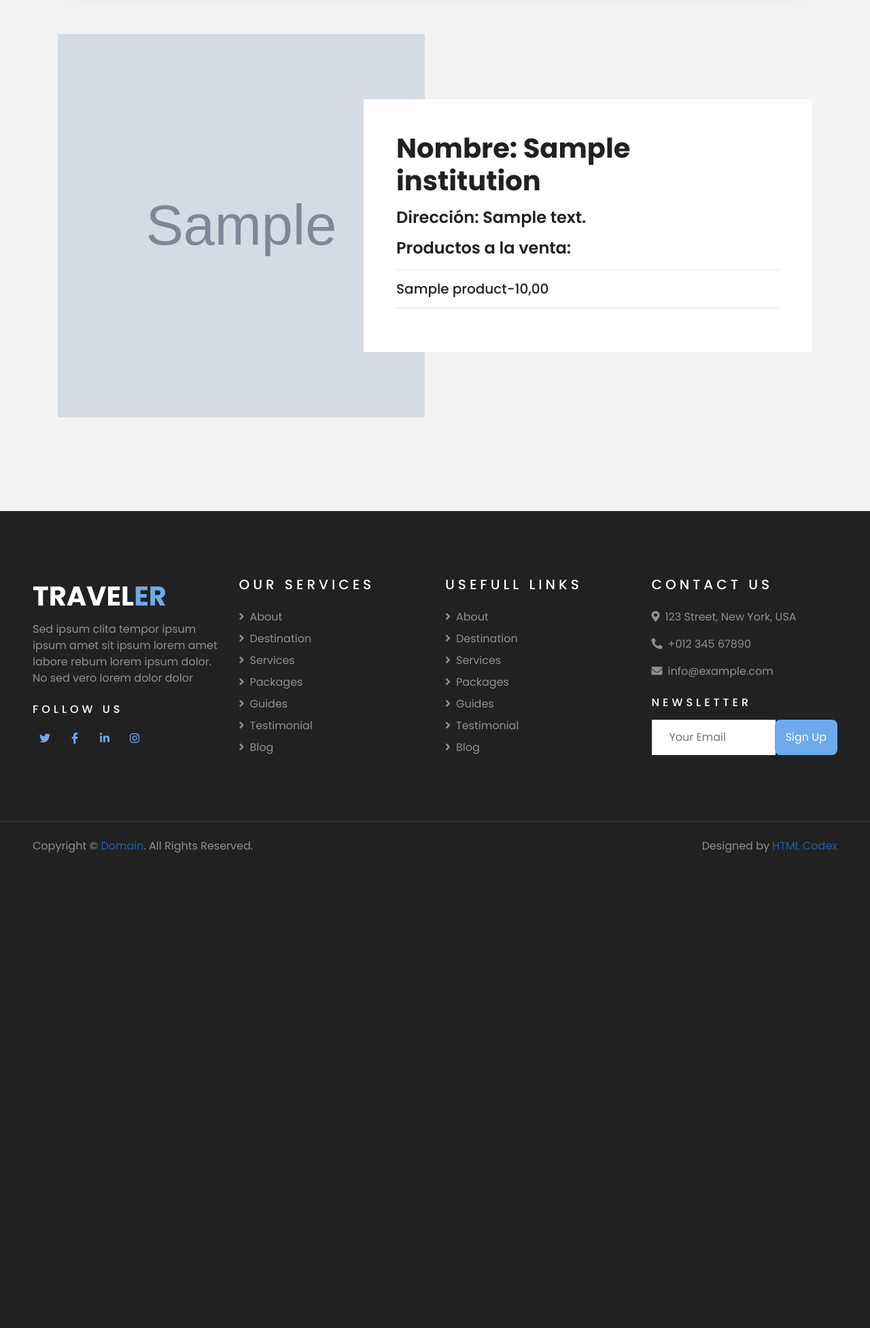
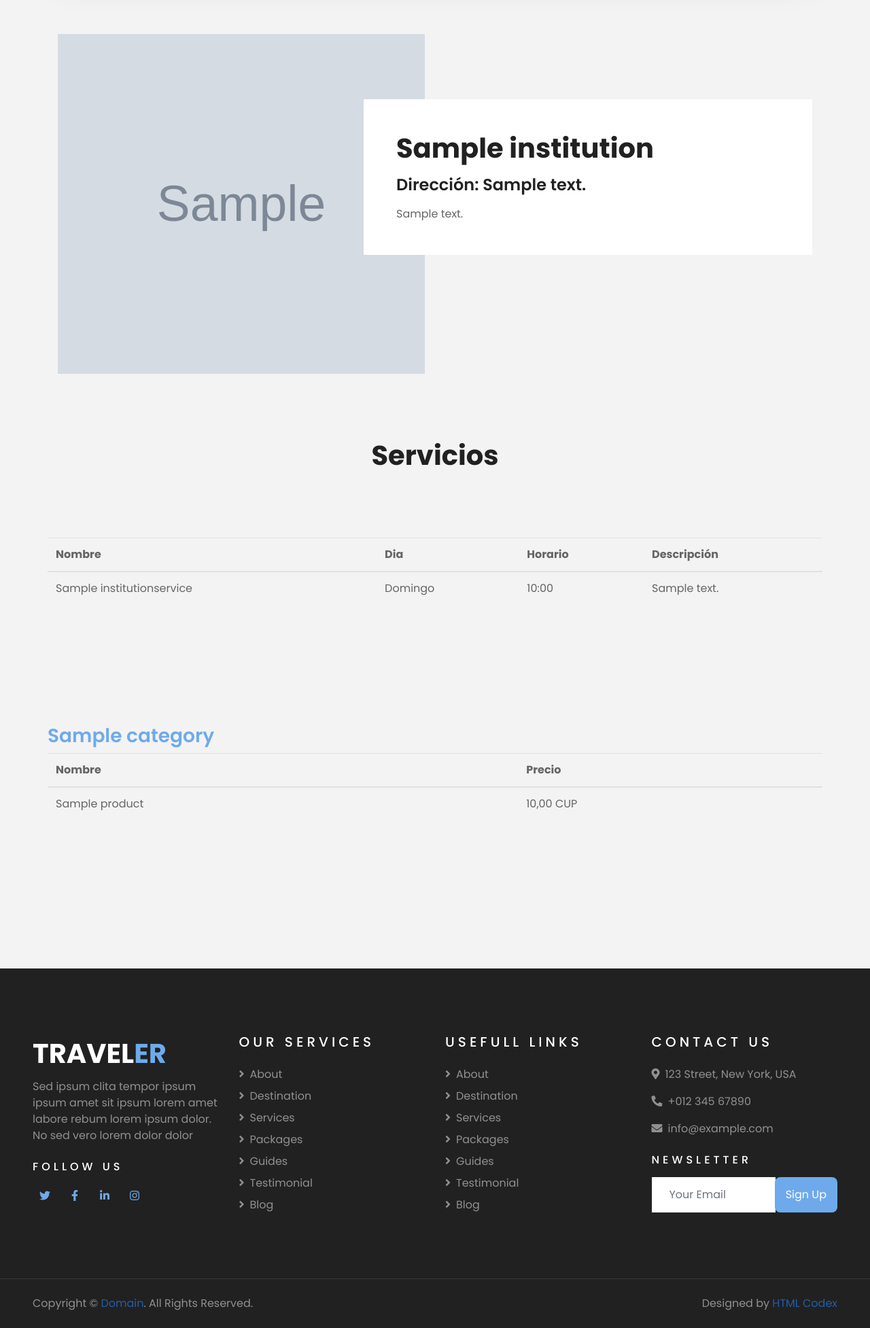
Before and after one commit to MangelRyujin/caonao, a Django app: page /appinstitution/institution/1 in a window 1280 px wide. Shown: the part 202-2156 px from the top of the page at 68% size. Before the commit the page ends 1457 px from the top, so only its background shows below. Run offline with Django 5.2, Linux system fonts and the light colour scheme; tables that the repository leaves empty hold one stand-in row (values such as "Sample post"); grey boxes marked "Sample" are stand-in pictures; some libraries are stand-ins or nearby versions.

Commit message:
finish institutions app

```diff
--- a/apps/institucion/urls.py
+++ b/apps/institucion/urls.py
@@ -1,8 +1,9 @@
 from django.urls import path
-from apps.institucion.views.bodega_views import bodega_view,bodega_detail_view
+from apps.institucion.views.institutions_views import institution_view,institutions_detail_view,institutions_type_view
 
 
 urlpatterns = [
-    path('institution/',bodega_view,name='institution_view'),
-    path('institution/<int:pk>', bodega_detail_view, name='institution_detail_view'),
+    path('institution/',institution_view,name='institution_view'),
+    path('institution/<int:pk>', institutions_detail_view, name='institution_detail_view'),
+    path('institution/<str:type>', institutions_type_view, name='institutions_type_view'),
 ]
--- a/apps/institucion/views/bodega_views.py
+++ /dev/null
@@ -1,30 +0,0 @@
-from django.shortcuts import render
-from apps.institucion.models import Institution,Product
-
-
-# vista para las instituciones
-def bodega_view(request):
-    bodega_list = Institution.objects.filter(active = True,)
-
-    context = {
-        'bodega_list': bodega_list,
-    }
-    return render(request,'institution_list_view.html',context)
-
-def bodega_detail_view(request,pk):
-    bodega_institution = Institution.objects.filter(
-        pk = pk,
-        active = True
-    ).first()
-
-    products = Product.objects.filter(
-        institution = pk,
-        active = True
-    )
-
-    context = {
-        'bodega_institution':bodega_institution,
-        'products': products,
-    }
-
-    return render(request,'institution_detail_view.html',context)
--- /dev/null
+++ b/apps/institucion/views/institutions_views.py
@@ -0,0 +1,61 @@
+from django.shortcuts import render
+from apps.institucion.models import (Category, Institution, InstitutionService, Product,
+    TypeInstitution)
+
+# Institution list view
+def institution_view(request):
+    institutions_type = TypeInstitution.objects.all()
+
+    context = {
+        'institutions_type': institutions_type,
+    }
+    return render(request,'institution_list_view.html',context)
+
+# Institution type view
+def institutions_type_view(request,type):
+    type_institution = TypeInstitution.objects.filter(
+        name = type,
+    ).first()
+    institutions = Institution.objects.filter(
+        type_institution = type_institution,
+        active = True
+    )
+
+
+    context = {
+        'institutions':institutions,
+        'type':type,
+    }
+
+    return render(request,'institution_type_view.html',context)
+
+
+# Institution detail for id view
+def institutions_detail_view(request,pk):
+    institution = Institution.objects.filter(
+        pk = pk,
+        active = True
+    ).first()
+
+    categories = Category.objects.all()
+    services = InstitutionService.objects.filter(
+        institution = institution,
+        active = True
+    )
+    list_products=[]
+    for category in categories:
+       list_products.append({
+           'category': category.name,
+           'products': Product.objects.filter(
+                            institution = institution,
+                            active = True,
+                            category=category,
+                        )
+       })
+    context = {
+        'institution':institution,
+        'list_products': list_products,
+        'services':services,
+    }
+
+    return render(request,'institution_detail_view.html',context)
--- a/caonao/templates/home_view.html
+++ b/caonao/templates/home_view.html
@@ -148,7 +148,7 @@
                 </div>
                 <div class="col-lg-4 col-md-6 mb-4">
                     <div class="service-item bg-white text-center mb-2 py-5 px-4">
-                        <a href="{% url 'oficoda_view' %}">
+                        <a href="{% url 'institution_view' %}">
                             <i class="fa fa-2x fa-folder mx-auto mb-4" aria-hidden="true"></i>
                         </a>
                         <h5 class="text-primary mb-2">Instituciones</h5>
--- a/caonao/templates/institution_detail_view.html
+++ b/caonao/templates/institution_detail_view.html
@@ -2,28 +2,137 @@
 
 {% block contend %}
 <!-- About Start -->
+
+{% if institution %}
     <div class="container-fluid py-5">
         <div class="container pt-5">
             <div class="row">
                 <div class="col-lg-6" style="min-height: 500px;">
                     <div class="position-relative h-100">
-                        <img class="position-absolute w-100 h-100" src="{{bodega_institution.image.url}}" style="object-fit: cover;">
+                        <img class="position-absolute w-100 h-100" src="{{institution.image.url}}" style="object-fit: cover;">
                     </div>
                 </div>
                 <div class="col-lg-6 pt-5 pb-lg-5">
                     <div class="about-text bg-white p-4 p-lg-5 my-lg-5">
-                        <h1 class="mb-3"> Nombre: {{bodega_institution.name}}</h1>
-                        <h4 class="mb-3"> Dirección: {{bodega_institution.address}}</h4>
-
-                        <h4> Productos a la venta:</h4><hr>
-                        {% for product in products %}
-                        <h5>{{product.name}}-{{product.cost}}</h5><hr>
-                        {% endfor %}
+                        <h1 class="mb-3"> {{institution.name}}</h1>
+                        <h4 class="mb-3"> Dirección: {{institution.address}}</h4>
+                        <span>{{institution.description}}</span>
                     </div>
                 </div>
             </div>
         </div>
+
+        {% if services %}
+            <div class="container-fluid py-5">
+                <div class="container pt-5 pb-3">
+                    <div class="text-center mb-3 pb-3">
+                        <h1>Servicios</h1>
+                    </div>
+                    <div class="row">
+                        <table class="table table-hover" style="margin-top: 5%; padding: 5px;">
+                        <thead>
+                            <tr>
+                            <th scope="col">Nombre</th>
+                            <th scope="col">Dia</th>
+                            <th scope="col">Horario</th>
+                            <th scope="col">Descripción</th>
+
+                            </tr>
+                        </thead>
+                            <tbody>
+
+
+                                    {% for service in services %}
+                                    <tr>
+                                        <td>{{ service.name }}</td>
+                                        {% if service.init_day_of_week == service.end_day_of_week %}
+                                            <td>{{ service.init_day_of_week }}</td>
+                                        {% else %}
+                                            <td>{{ service.init_day_of_week }} a {{ service.end_day_of_week }}</td>
+                                        {% endif  %}
+                                        {% if service.in_time == service.out_time %}
+                                            <td>{{ service.in_time }}</td>
+                                        {% else %}
+                                            <td>{{ service.in_time }}-{{ service.out_time }}</td>
+                                        {% endif  %}
+                                        <td>{{ service.description }}</td>
+                                    </tr>
+                                    {% endfor %}
+
+
+                            </tbody>
+                        </table>
+                    </div>
+                </div>
+            </div>
+
+            {% else %}
+            <div class="container-fluid py-5">
+                <div class="container pt-5 pb-3">
+                    <div class="text-center mb-3 pb-3">
+                        <h1>No contiene servicios disponibles</h1>
+                    </div>
+
+                </div>
+            </div>
+
+            {% endif  %}
+
+            {% if list_products %}
+            <div class="container-fluid py-5">
+                <div class="container pt-5 pb-3">
+                    {% for category in list_products  %}
+                        {% if category.products %}
+                            <div class="row">
+                                <h3 class="text-primary">{{category.category}}</h3>
+                                <table class="table table-hover" style=" padding: 5px;">
+                                <thead>
+                                    <tr>
+                                        <th scope="col">Nombre</th>
+                                        <th scope="col">Precio</th>
+                                    </tr>
+                                </thead>
+                                    <tbody>
+
+
+                                            {% for product in category.products %}
+                                            <tr>
+                                                <td>{{ product.name }}</td>
+
+                                                <td>{{ product.cost }} CUP</td>
+                                            </tr>
+                                            {% endfor %}
+
+
+                                    </tbody>
+                                </table>
+                            </div>
+
+                        {% endif %}
+
+                    {% endfor %}
+
+
+                </div>
+            </div>
+
+            {% else %}
+            <div class="container-fluid py-5">
+                <div class="container pt-5 pb-3">
+                    <div class="text-center mb-3 pb-3">
+                        <h1>No contiene servicios disponibles</h1>
+                    </div>
+
+                </div>
+            </div>
+
+            {% endif  %}
+
+
     </div>
+{% endif %}
+
+
     <!-- About End -->
 
 {% endblock %}
```
Also changed, not shown: apps/institucion/views/casilla_views.py (deleted, +0 -30 lines), apps/institucion/views/quiosco_views.py (deleted, +0 -30 lines), caonao/templates/institution_list_view.html (+25 -16 lines), caonao/templates/institution_type_view.html (added, +39 -0 lines).
